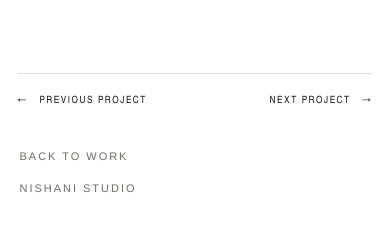
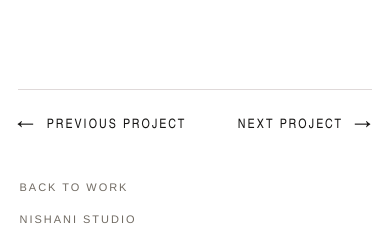
Before and after one commit to Mari2159321593/nishani-studio, a plain HTML site: page mariam-n-project-cafe.html in a window 390 px wide. Shown: the part 2497-2746 px from the top of the page. Before the commit the page ends 2715 px from the top, so only its background shows below. Drawn offline with Linux system fonts and the light colour scheme.

Commit message:
Refine project navigation scale

```diff
--- a/mariam-n-studio.css
+++ b/mariam-n-studio.css
@@ -2003,22 +2003,27 @@ footer {
   justify-content: space-between;
   gap: clamp(28px, 6vw, 88px);
   width: min(1120px, calc(100% - clamp(40px, 10vw, 156px)));
-  margin: clamp(44px, 6vw, 82px) auto clamp(20px, 3vw, 36px);
+  margin: clamp(72px, 8vw, 124px) auto clamp(24px, 3.4vw, 44px);
   border-top: 1px solid rgba(79, 47, 44, 0.18);
-  padding-top: clamp(22px, 3vw, 34px);
+  padding-top: clamp(30px, 3.8vw, 48px);
 }
 
 .project-nav__link {
   display: inline-flex;
   align-items: center;
-  gap: 12px;
+  gap: 16px;
   color: var(--project-accent);
   font-family: var(--mono-sans);
-  font-size: 11px;
+  font-size: 15px;
   letter-spacing: 0.16em;
   line-height: 1;
   text-transform: uppercase;
   transition: color 520ms ease, transform 520ms ease;
+}
+
+.project-nav__link span[aria-hidden="true"] {
+  font-size: 1.45em;
+  line-height: 0.82;
 }
 
 .project-nav__link:hover,
@@ -2526,11 +2531,12 @@ footer {
 
   .project-nav {
     width: min(100%, calc(100vw - 36px));
-    margin-top: clamp(34px, 10vw, 54px);
-    padding-top: 22px;
+    margin-top: clamp(52px, 14vw, 78px);
+    padding-top: 28px;
   }
 
   .project-nav__link {
-    font-size: 10px;
-  }
-}
+    gap: 12px;
+    font-size: 13px;
+  }
+}
```
